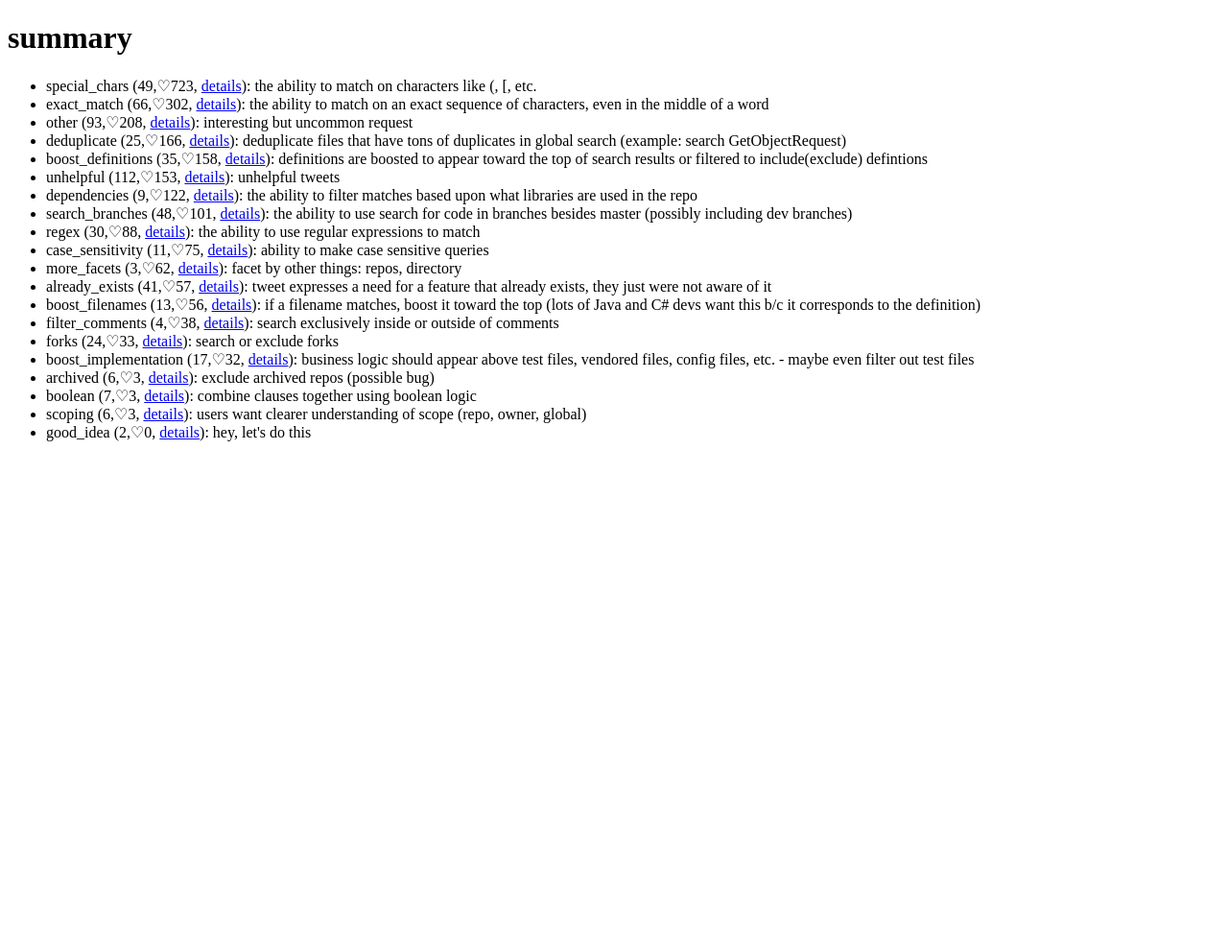
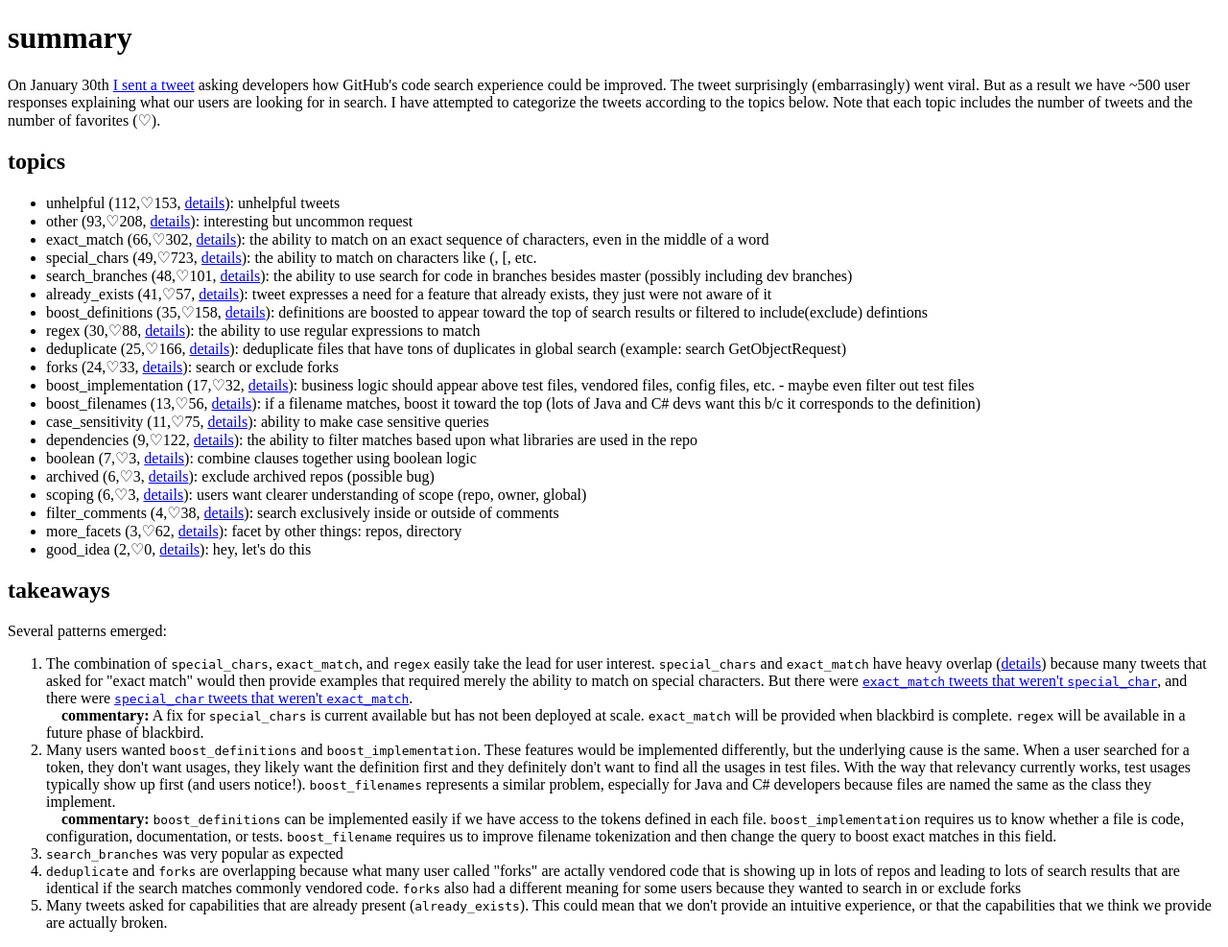
Before and after one commit to JnBrymn/code-search-twitter-feedback, a Django app: page / in a window 1280 px wide. Shown: the whole page at 96% size. Before the commit the page ends 460 px from the top, so only its background shows below. Run offline with Django 3.2, Linux system fonts and the light colour scheme; data comes from the database, SQL or seed files in the repository; both versions use the stored data as it was after the commit.

Commit message:
takeaways

```diff
--- a/thing/templates/thing/list.html
+++ b/thing/templates/thing/list.html
@@ -23,7 +23,7 @@
 <input type="submit" value="Submit">
 </form><br>
 
-<b>Total: {{ num }}</b>
+<b>Total: {{ num }}; Favs: {{ favs }}</b>
 {% for tweet in tweets %}
 <p>
     ♡️{{tweet.favorite_count}} (<a href="https://twitter.com/JnBrymn/status/{{tweet.slack_id}}">link</a>, <a href="/classify/{{tweet.slack_id}}">classify</a>) {{tweet.full_text}}<br>
--- a/thing/templates/thing/summary.html
+++ b/thing/templates/thing/summary.html
@@ -7,11 +7,29 @@
 <body>
 
 <h1>summary</h1>
+On January 30th <a href="https://twitter.com/JnBrymn/status/1355654689652690953">I sent a tweet</a> asking developers how GitHub's code search experience could be improved. The tweet surprisingly (embarrasingly) went viral. But as a result we have ~500 user responses explaining what our users are looking for in search. I have attempted to categorize the tweets according to the topics below. Note that each topic includes the number of tweets and the number of favorites (♡).
+
+
+<h2>topics</h2>
 <ul>
 {% for topic in topics %}
     <li>{{ topic.short_name }} ({{ topic.num }},♡️{{ topic.favs }}, <a href="/list/?must={{ topic.short_name }}">details</a>): {{ topic.description }}</li>
 {% endfor %}
 </ul>
 
+<h2>takeaways</h2>
+Several patterns emerged:
+<ol>
+    <li>The combination of <code>special_chars</code>, <code>exact_match</code>, and <code>regex</code> easily take the lead for user interest. <code>special_chars</code> and <code>exact_match</code> have heavy overlap (<a href="/list/?must=special_chars,exact_match">details</a>) because many tweets that asked for "exact match" would then provide examples that required merely the ability to match on special characters. But there were <a href="/list/?must=exact_match&must_not=special_chars"><code>exact_match</code> tweets that weren't <code>special_char</code></a>, and there were <a href="/list/?must=special_chars&must_not=exact_match"><code>special_char</code> tweets that weren't <code>exact_match</code></a>.
+        <br>&nbsp;&nbsp;&nbsp;&nbsp;<b>commentary:</b> A fix for <code>special_chars</code> is current available but has not been deployed at scale. <code>exact_match</code> will be provided when blackbird is complete. <code>regex</code> will be available in a future phase of blackbird.</li>
+    <li>Many users wanted <code>boost_definitions</code> and <code>boost_implementation</code>. These features would be implemented differently, but the underlying cause is the same. When a user searched for a token, they don't want usages, they likely want the definition first and they definitely don't want to find all the usages in test files. With the way that relevancy currently works, test usages typically show up first (and users notice!). <code>boost_filenames</code> represents a similar problem, especially for Java and C# developers because files are named the same as the class they implement.
+        <br>&nbsp;&nbsp;&nbsp;&nbsp;<b>commentary:</b> <code>boost_definitions</code> can be implemented easily if we have access to the tokens defined in each file. <code>boost_implementation</code> requires us to know whether a file is code, configuration, documentation, or tests. <code>boost_filename</code> requires us to improve filename tokenization and then change the query to boost exact matches in this field.</li>
+    <li><code>search_branches</code> was very popular as expected</li>
+    <li><code>deduplicate</code> and <code>forks</code> are overlapping because what many user called "forks" are actally vendored code that is showing up in lots of repos and leading to lots of search results that are identical if the search matches commonly vendored code. <code>forks</code> also had a different meaning for some users because they wanted to search in or exclude forks</li>
+    <li>Many tweets asked for capabilities that are already present (<code>already_exists</code>). This could mean that we don't provide an intuitive experience, or that the capabilities that we think we provide are actually broken.</li>
+</ol>
+
+
+
 </body>
 </html>
--- a/thing/views.py
+++ b/thing/views.py
@@ -32,7 +32,7 @@ def classify(request, tweet_id=None):
 
 
 def summary(request):
-    topics = Topic.objects.annotate(num=Count('tweets')).annotate(favs=Sum('tweets__favorite_count')).order_by('-favs')
+    topics = Topic.objects.annotate(num=Count('tweets')).annotate(favs=Sum('tweets__favorite_count')).order_by('-num')
     context = {'topics': topics}
     template = loader.get_template('thing/summary.html')
     return HttpResponse(template.render(context, request))
@@ -65,6 +65,7 @@ def list(request):
         'must_nots': must_nots,
         'text': text,
         'num': tweets.count(),
+        'favs': tweets.aggregate(Sum('favorite_count'))['favorite_count__sum'],
         'topics': topics,
         'tweets': tweets,
     }
```
Also changed, not shown: db.sqlite3, 1 other file.
